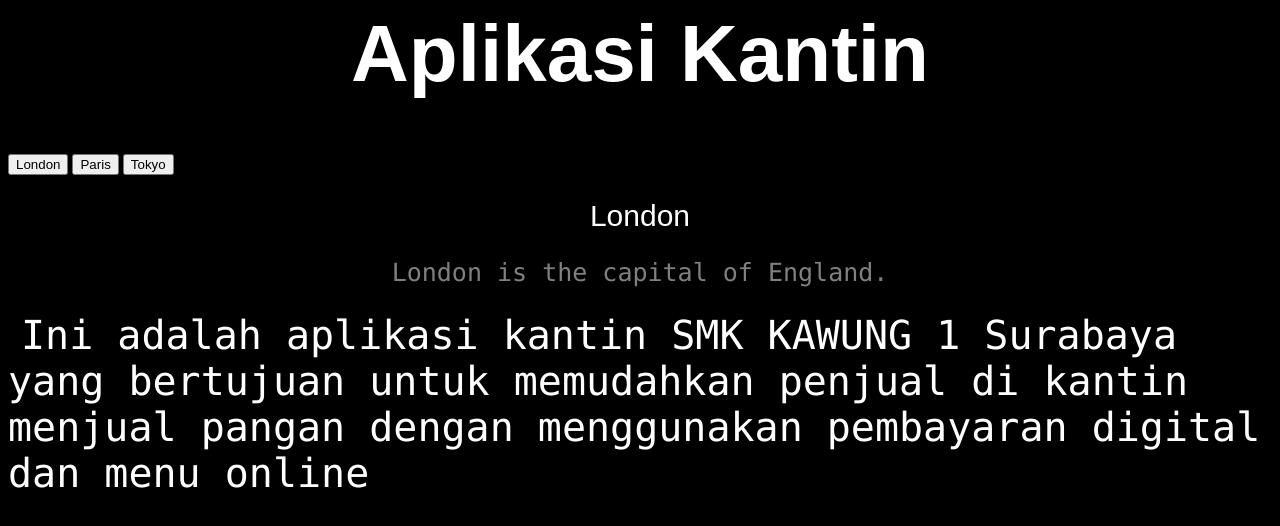
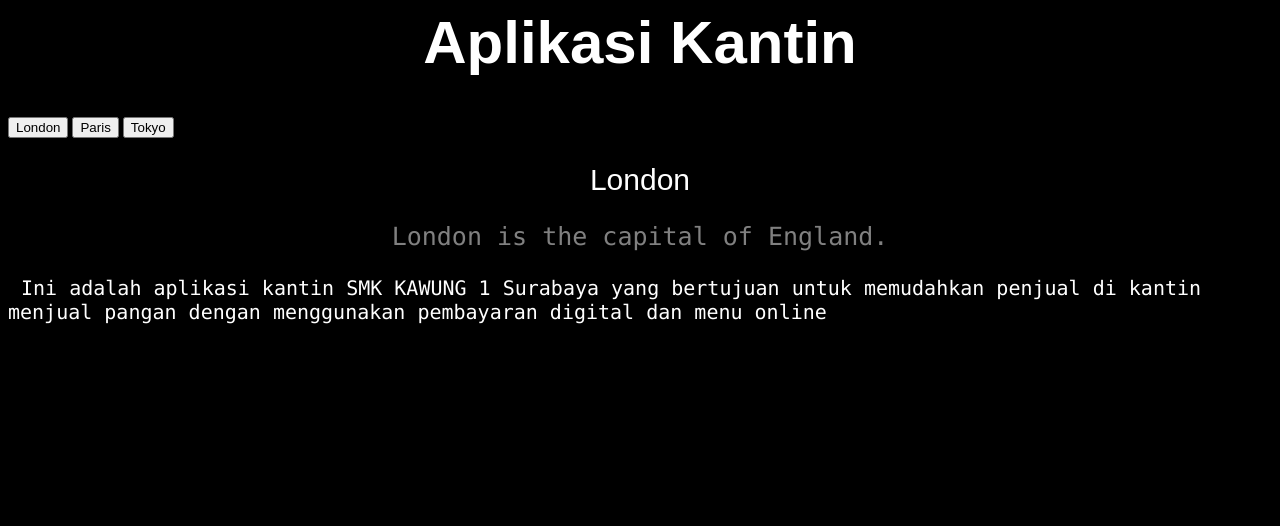
Before and after one commit to ilovedumbphones/aplikasikantin, a plain HTML site: page index.html in a window 1280 px wide. Drawn offline with Linux system fonts and the light colour scheme.

Commit message:
Update style.css

```diff
--- a/style.css
+++ b/style.css
@@ -6,7 +6,7 @@ h1 {
   color: white;
   font-family: Arial, Helvetica, sans-serif;
   font-weight: 900;
-  font-size: 80px;
+  font-size: 60px;
   text-align: center;
 }
 h2 {
@@ -19,7 +19,7 @@ h2 {
 p3 {
   color: white;
   font-family: "Lucida Console", "Courier New", monospace;
-  font-size: 40px;
+  font-size: 20px;
   text-align: center;
 }
 p {
```
